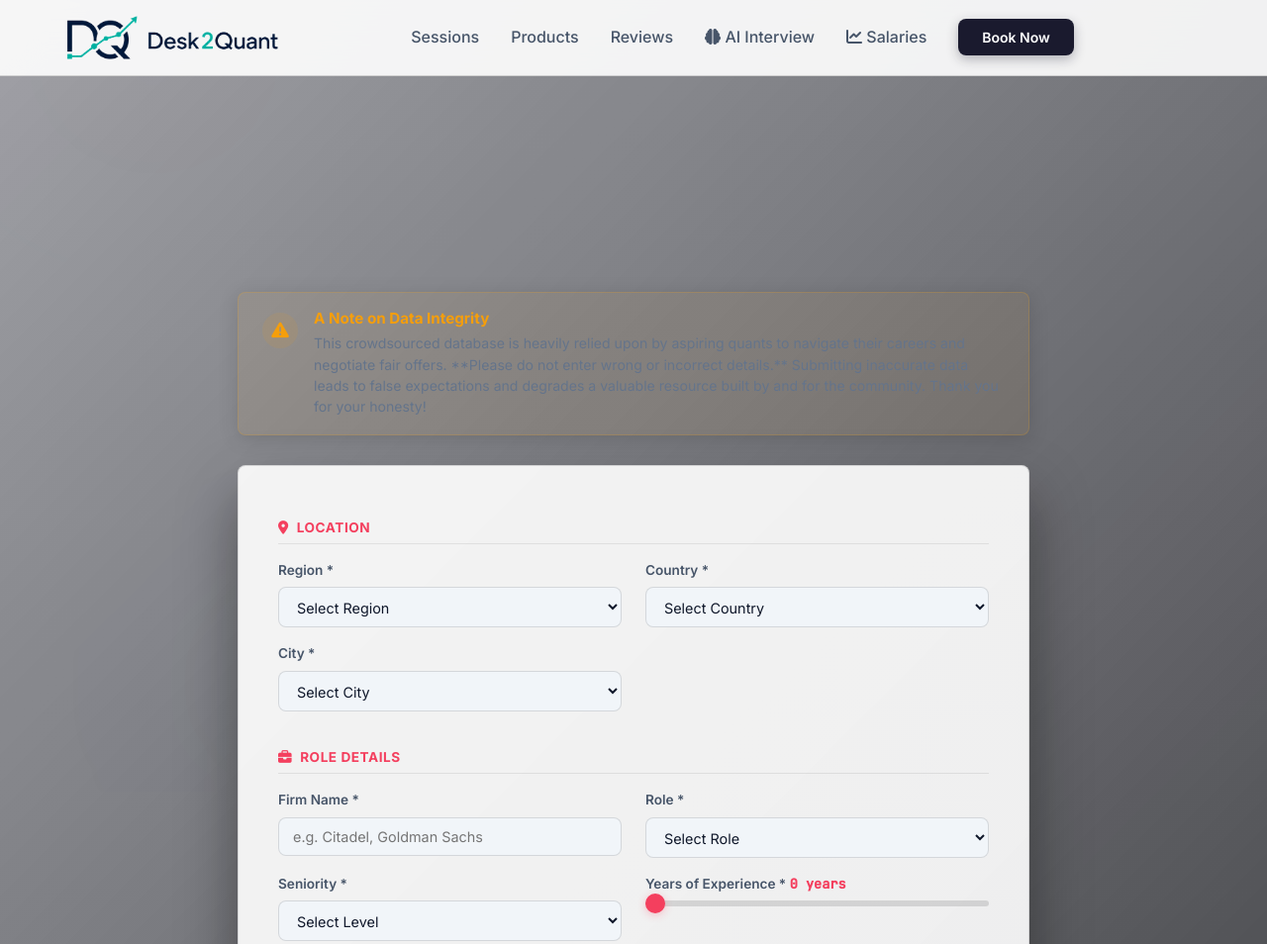
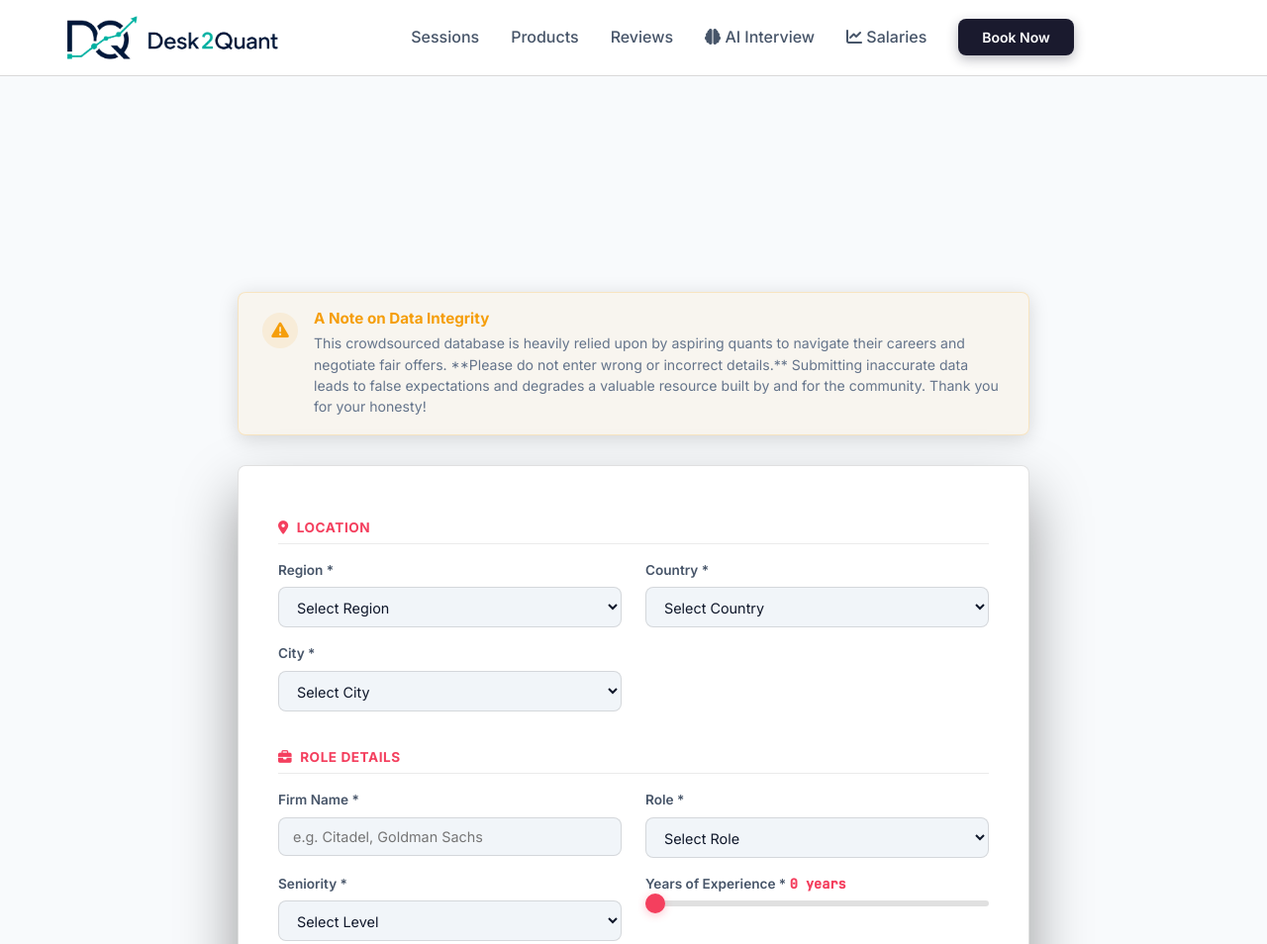
Before and after one commit to AIM-IT4/quant-mentor, a website: page share-salary.html in a window 1280 px wide. Shown: the top 954 px of the page at 99% size. Drawn offline with nearby package versions, Linux system fonts and the light colour scheme; no server answers.

Commit message:
fix: remove dark-theme background overlay from share-salary page

```diff
--- a/share-salary.html
+++ b/share-salary.html
@@ -39,13 +39,7 @@
         </div>
     </nav>
 
-    <main style="padding-top: 110px; padding-bottom: 80px; min-height: calc(100vh - 350px); background: linear-gradient(135deg, rgba(30,30,40,0.4) 0%, rgba(10,10,15,0.8) 100%);">
-        <!-- Background Orbs -->
-        <div class="sal-hero-bg" style="position: fixed; top: 0; left: 0; width: 100%; height: 100%; z-index: -1; pointer-events: none; overflow: hidden;">
-            <div class="gradient-orb orb-1" style="top: -20%; left: -20%; width: 60%; height: 60%; background: radial-gradient(circle, rgba(244,63,94,0.08) 0%, transparent 70%);"></div>
-            <div class="gradient-orb orb-2" style="bottom: -20%; right: -20%; width: 60%; height: 60%; background: radial-gradient(circle, rgba(59,130,246,0.08) 0%, transparent 70%);"></div>
-            <div class="grid-overlay"></div>
-        </div>
+    <main style="padding-top: 110px; padding-bottom: 80px; min-height: calc(100vh - 350px);">
 
         <div class="section-container">
             <!-- Header section inside main area -->
```
